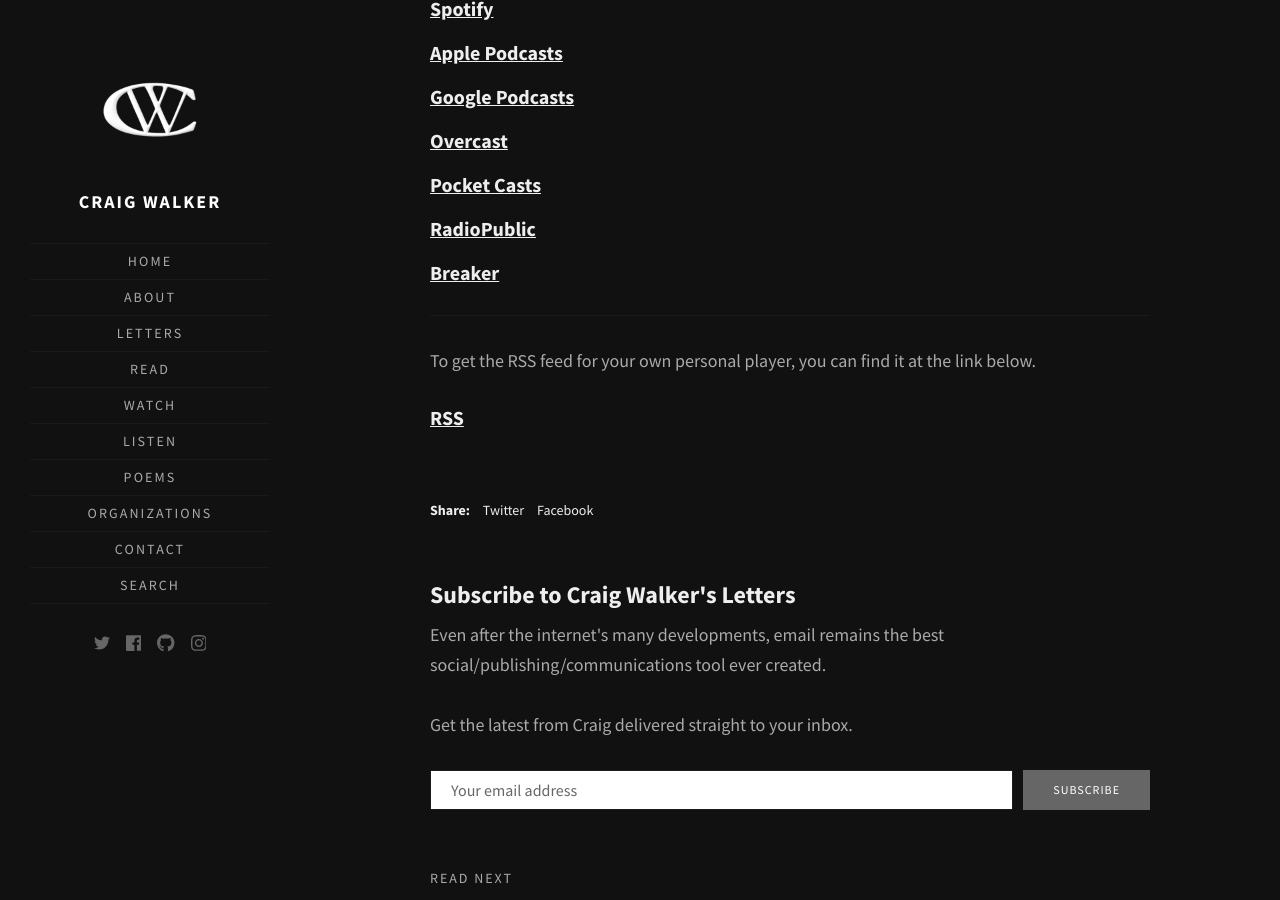
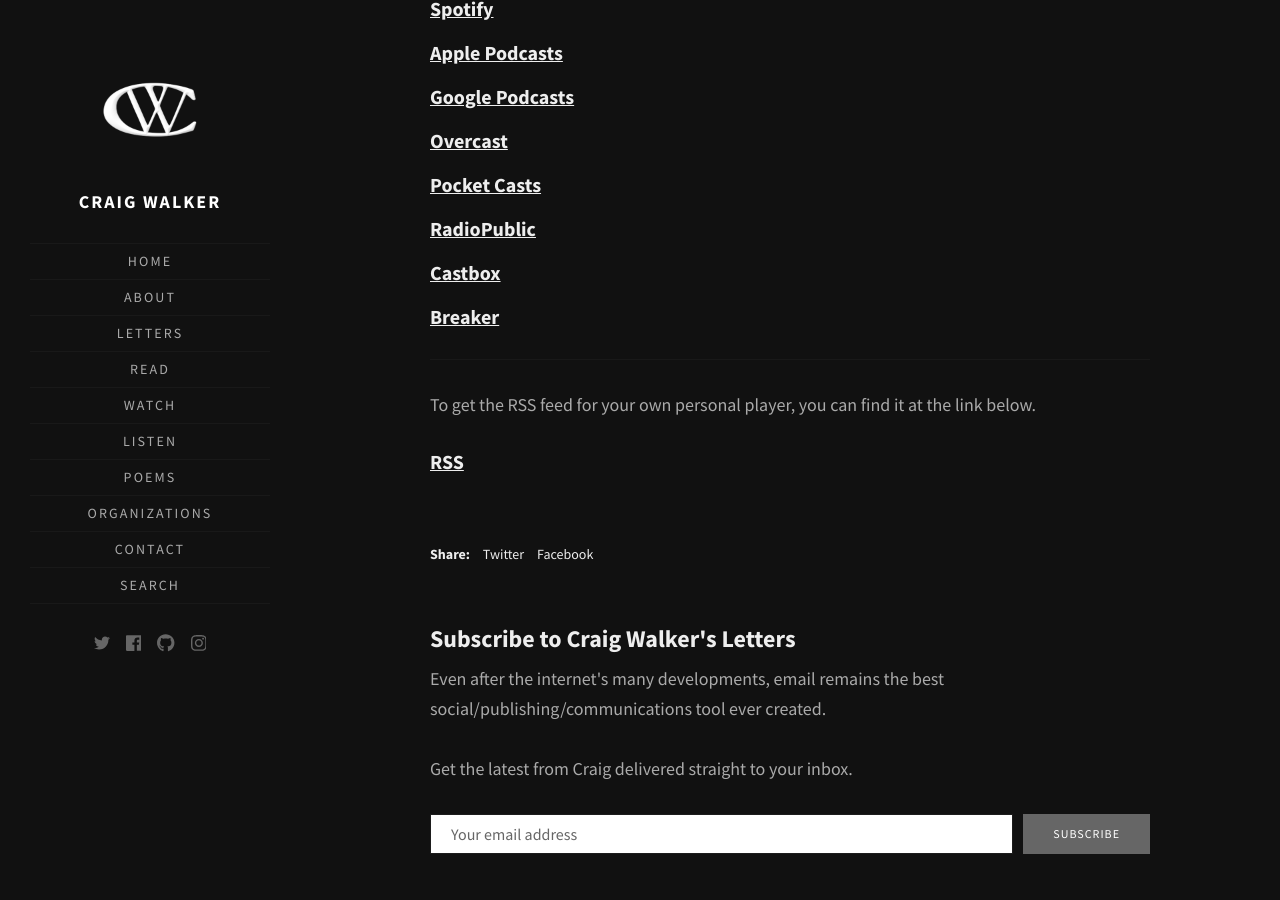
Before and after one commit to walkercraig/walkercraig, a Jekyll site: the page built from _posts/2021/2021-04-14-podcast-chicago-journal-trailer.md, in a window 1280 px wide and 900 px high, scrolled down 501 px. Built offline with Jekyll 4.4.1, drawn with Linux system fonts in a browser that asks for light colours; some web fonts are replaced.

Commit message:
Update 2021-04-14-podcast-chicago-journal-trailer.md

```diff
--- a/_posts/2021/2021-04-14-podcast-chicago-journal-trailer.md
+++ b/_posts/2021/2021-04-14-podcast-chicago-journal-trailer.md
@@ -26,6 +26,8 @@
 
 <h3><a href="https://radiopublic.com/chicago-journal-WopLnO">RadioPublic</a></h3>
 
+<h3><a href="https://castbox.fm/channel/Chicago-Journal-id4047182">Castbox</a></h3>
+
 <h3><a href="https://www.breaker.audio/craig-walker">Breaker</a></h3>
 
 ---
```
